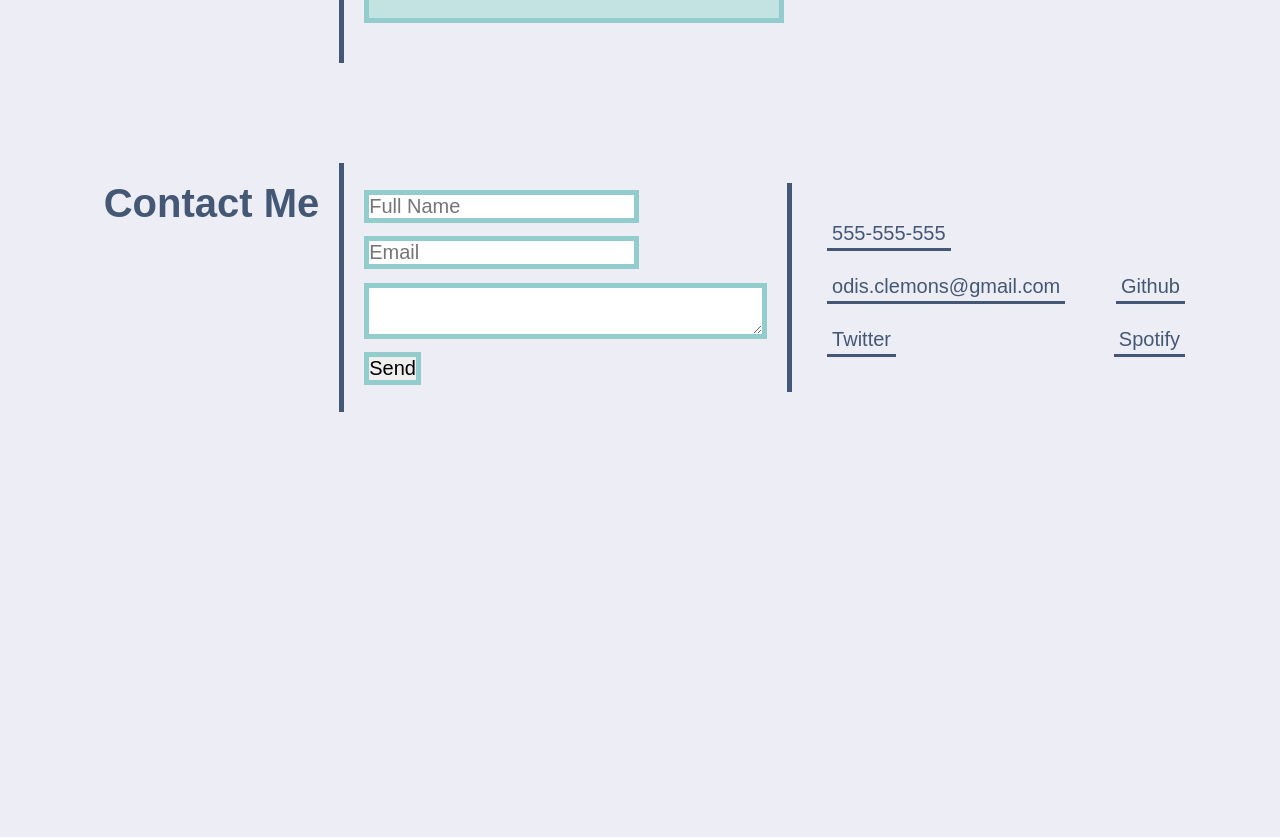
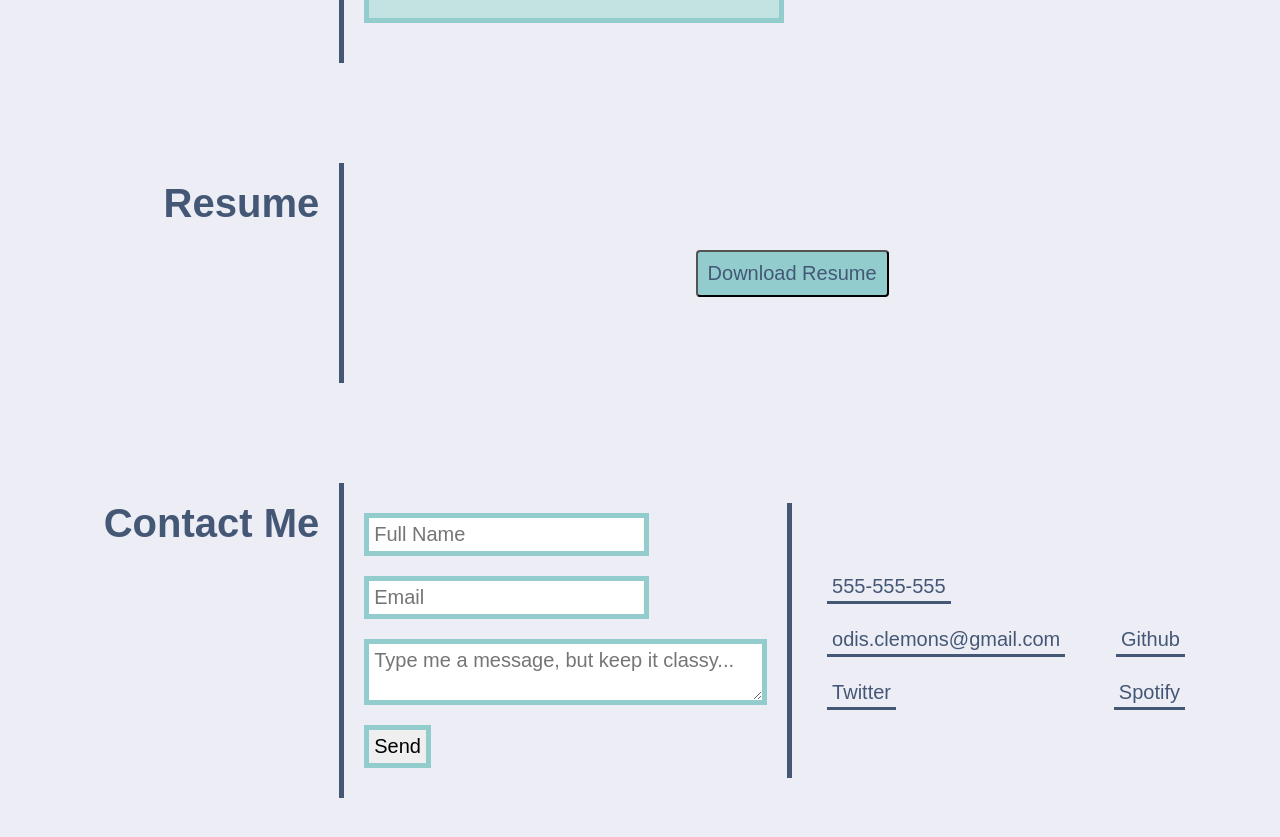
Before and after one commit to odisclemons/20-react-portfolio, a React (Create React App) app: page / in a window 1280 px wide. Shown: the part 2040-2877 px from the top of the page. Before the commit the page ends 2492 px from the top, so only its background shows below. Built offline with nearby package versions, Linux system fonts and the light colour scheme.

Commit message:
added resume section to app

```diff
--- a/public/css/style.css
+++ b/public/css/style.css
@@ -249,6 +249,8 @@ button {
 input,
 textarea {
   border: 5px solid var(--mainColor);
+  margin: 0.5rem 0;
+  padding: 0.25rem;
 }
 
 @media only screen and (max-width: 768px) {
--- a/src/App.js
+++ b/src/App.js
@@ -2,6 +2,7 @@ import Header from "./components/Header";
 import Bio from "./components/Bio";
 import Portfolio from "./components/Portfolio";
 import Contact from "./components/Contact";
+import Resume from "./components/Resume";
 
 function App() {
   return (
@@ -9,6 +10,7 @@ function App() {
       <Header />
       <Bio />
       <Portfolio />
+      <Resume />
       <Contact />
     </>
   );
--- a/src/components/Contact.js
+++ b/src/components/Contact.js
@@ -54,6 +54,7 @@ const Contact = () => {
             name="message"
             defaultValue={state.message}
             onChange={handleChange}
+            placeholder="Type me a message, but keep it classy..."
           ></textarea>
           <input type="submit" value="Send" />
         </form>
--- a/src/components/Resume.js
+++ b/src/components/Resume.js
@@ -4,16 +4,20 @@ const Resume = () => {
       <div className="section-heading">
         <h1>Resume</h1>
       </div>
-      <div className="section-content">
-        <div className="centerStuff moreContainer">
+      <div
+        className="section-content"
+        style={{ justifyContent: "center", alignItems: "center" }}
+      >
         <button
           className="more"
           id="aboutBtn"
-            onClick={() => (window.location = "docs/resume.pdf")}
+          style={{ width: "auto" }}
+          onClick={() =>
+            window.open("docs/OdisClemonsResume-6-2022.pdf", "_blank")
+          }
         >
           Download Resume
         </button>
-        </div>
       </div>
     </section>
   );
```
Also changed, not shown: 1 other file (tests, documents, lock files or other folders). Lines whose indentation alone changed are shown as unchanged.
